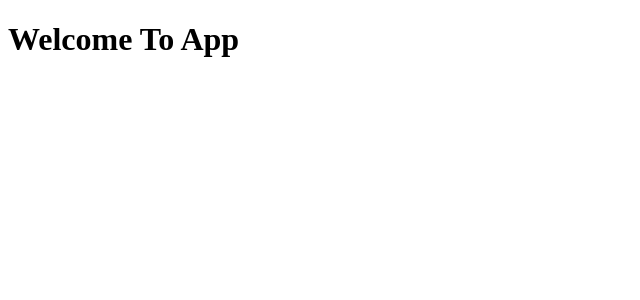
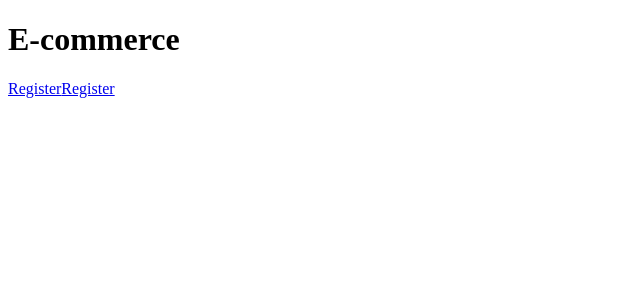
Before and after one commit to C4-MohamadAbdulraheem/-MERAKI_Academy_Project_4-, a React (Create React App) app in the folder frontend/: page / in a window 1280 px wide. Before the commit this address had no page. Shown: the top 300 px of the page, without its empty margins (0-640 px from the left). Built offline with nearby package versions, Linux system fonts and the light colour scheme.

Commit message:
create login component

```diff
--- a/frontend/src/App.css
+++ b/frontend/src/App.css
@@ -1,3 +1,9 @@
 .App {
   text-align: center;
 }
+.header {
+  display: flex;
+  justify-content: space-between;
+  align-items: center;
+  margin-bottom: 20px;
+}
--- a/frontend/src/App.js
+++ b/frontend/src/App.js
@@ -1,13 +1,12 @@
 import Register from "./component/Register";
-import {Route,Routes} from 'react-router-dom'
+import { Route, Routes } from "react-router-dom";
+import Header from "./component/Header/Header";
 function App() {
   return (
-
     <div className="App">
-      <h1>Welcome To App</h1>
+      <Header />
       <Routes>
-
-     <Route path="/register" element={<Register />}/>
+        <Route path="/register" element={<Register />} />
       </Routes>
     </div>
   );
--- a/frontend/src/component/Header/Header.js
+++ b/frontend/src/component/Header/Header.js
@@ -1,10 +1,12 @@
 import React from 'react'
+import Navigation from './Navigation'
 
 const Header = () => {
     return (
-        <div>
+        <div className='header'>
             <header>
                 <h1>E-commerce</h1>
+                <Navigation/>
             </header>
         </div>
     )
--- a/frontend/src/component/Header/Navigation.js
+++ b/frontend/src/component/Header/Navigation.js
@@ -3,11 +3,14 @@ import {Link, linkes} from 'react-router-dom'
 const Navigation = () => {
     return (
         <div>
-            {/* <li
-        <Link path="/register"></Link> */}
+
+        <Link to="/register">Register</Link>
+        <Link to="/login">Register</Link>
+
 
         </div>
     )
 }
 
+
 export default Navigation
```
Also changed, not shown: frontend/src/component/Login.js (added, +33 -0 lines).
